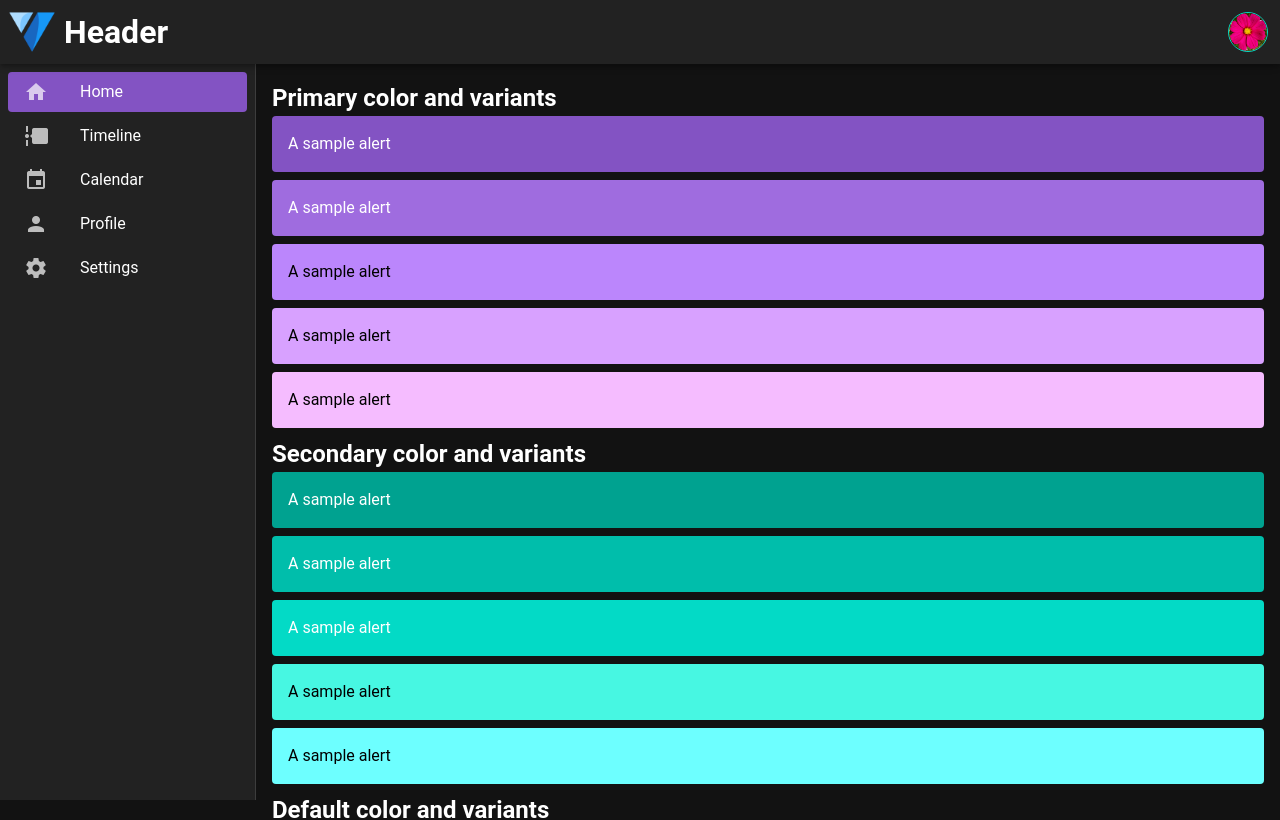
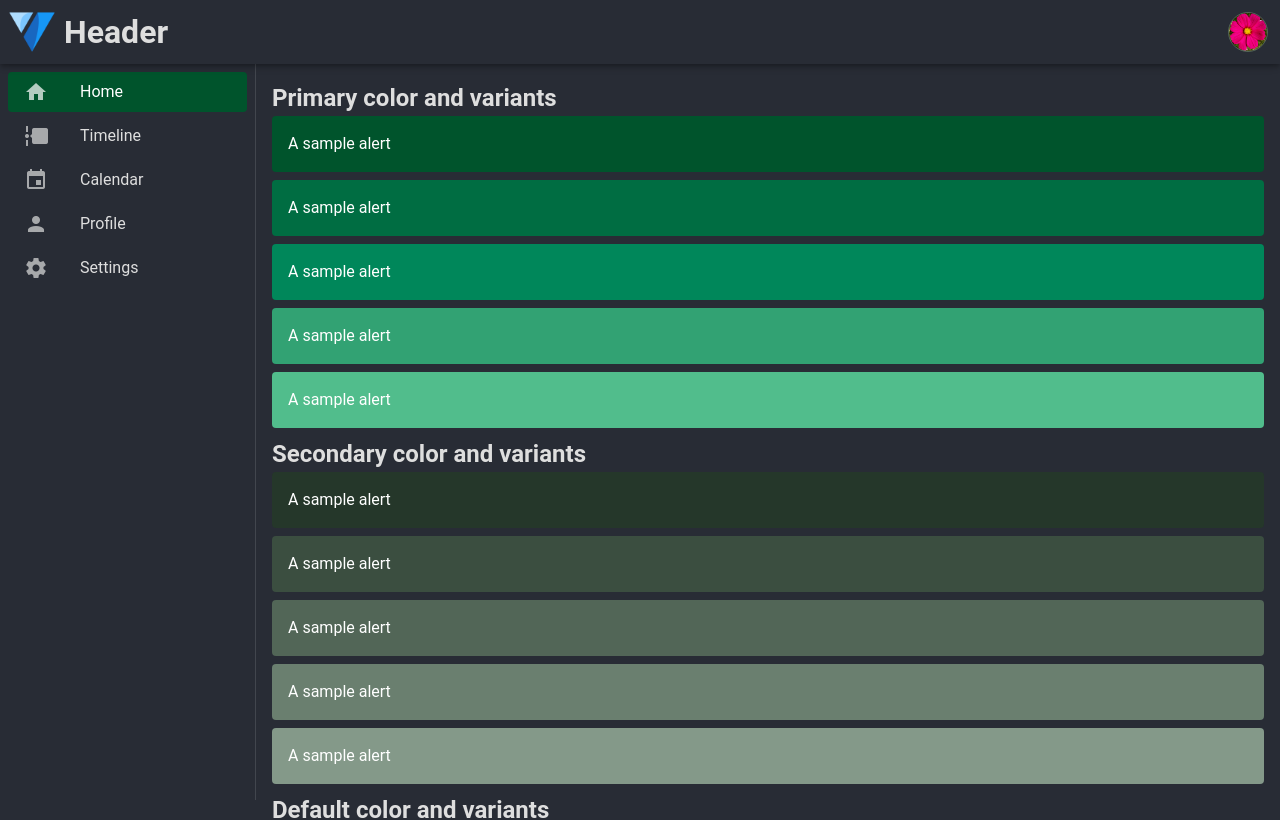
Before and after one commit to Mamun724/vue-animation, a Vue app: page / in a window 1280 px wide. Shown: the top 820 px of the page. Built offline with nearby package versions, Linux system fonts and the light colour scheme.

Commit message:
Create pine theme and use it.

```diff
--- a/src/components/AppBar.vue
+++ b/src/components/AppBar.vue
@@ -56,15 +56,16 @@ const theme = useTheme();
 const store = useStore();
 const router = useRouter();
 
-const darkTheme = ref(theme.global.name.value === 'dark');
+const themePrefix = store.getters.themePrefix;
+const darkTheme = ref(theme.global.name.value === `${themePrefix}dark`);
 
 watch(darkTheme, (darkThemeValue) => {
   if (darkThemeValue) {
-    theme.global.name.value = 'dark'
+    theme.global.name.value = `${themePrefix}dark`
   } else {
-    theme.global.name.value = 'light'
+    theme.global.name.value = `${themePrefix}light`
   }
-})
+});
 
 const toggleNavDrawer = () => {
   emit('ham-clicked')
--- a/src/plugins/store.js
+++ b/src/plugins/store.js
@@ -18,7 +18,8 @@ export default createStore({
         profilePicture: "/images/flower-2.jpg"
       }
     ],
-    showSplashScreen: true
+    showSplashScreen: true,
+    theme: 'pine-',//should be something like: pine- or empty string
   },
   getters: {
     findUser: (state) => {
@@ -26,7 +27,8 @@ export default createStore({
     },
     isAuthenticated: (state) => state.authenticatedUser,
     showSplashScreen: (state) => state.showSplashScreen,
-    authenticatedUser: (state) => state.authenticatedUser
+    authenticatedUser: (state) => state.authenticatedUser,
+    themePrefix: (state) => state.theme,
   },
   mutations: {
     registerUser(state, user) {
--- a/src/plugins/vuetify.js
+++ b/src/plugins/vuetify.js
@@ -24,7 +24,7 @@ export default createVuetify({
     }
   },
   theme: {
-    defaultTheme: 'dark',
+    defaultTheme: 'pine-dark',
     variations: {
       colors: ["primary", "secondary"],
       lighten: 2,
@@ -64,6 +64,51 @@ export default createVuetify({
           "gradient-end": "#0A0A0A",
         },
       },
+      "pine-light": {
+        colors: {
+          primary: '#00C492',
+          secondary: '#C7E2D0',
+          background: "#F8F8F8",
+          surface: "#F9F9F9",
+          error: "#A41414",
+          info: "#74A5D1",
+          success: "#6BBF76",
+          warning: "#FFD166",
+          "on-primary": "#0F0F0F",
+          "on-secondary": "#0F0F0F",
+          "on-background": "#0F0F0F",
+          "on-surface": "#0F0F0F",
+          "on-error": "#FFFFFF",
+          "on-info": "#0F0F0F",
+          "on-success": "#0F0F0F",
+          "on-warning": "#0F0F0F",
+          "gradient-start": "#FFDEAD",
+          "gradient-end": "#F5F5F5",
+        },
+      },
+      "pine-dark": {
+        dark: true,
+        colors: {
+          primary: '#00875A',
+          secondary: '#526657',
+          background: "#282C35",
+          surface: "#282C35",
+          error: "#C74D4D",
+          info: "#486DAA",
+          success: "#2A7A3D",
+          warning: "#896826",
+          "on-primary": "#FFFFFF",
+          "on-secondary": "#FFFFFF",
+          "on-background": "#DEDEDE",
+          "on-surface": "#DEDEDE",
+          "on-error": "#FFFFFF",
+          "on-info": "#FFFFFF",
+          "on-success": "#FFFFFF",
+          "on-warning": "#FFFFFF",
+          "gradient-start": "#002152",
+          "gradient-end": "#0A0A0A",
+        },
+      },
     },
   },
 })
```
